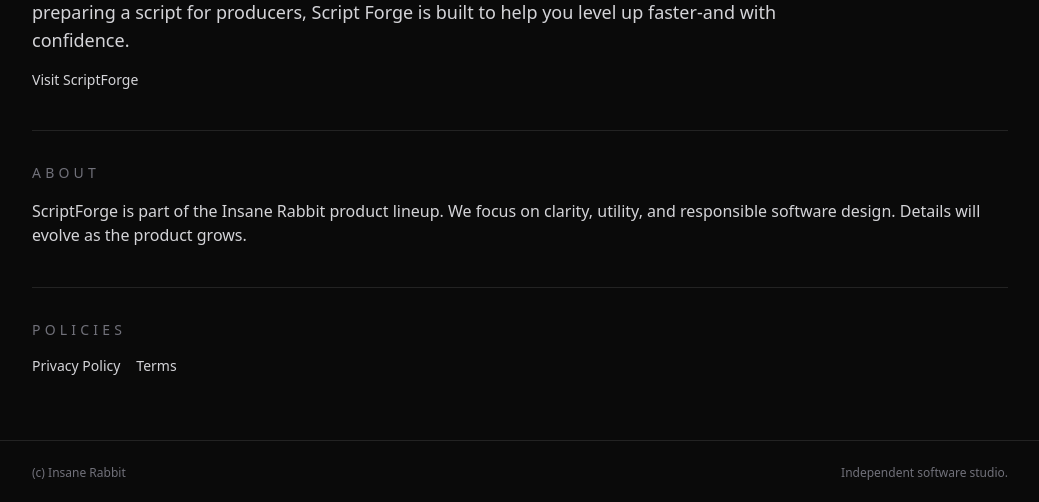
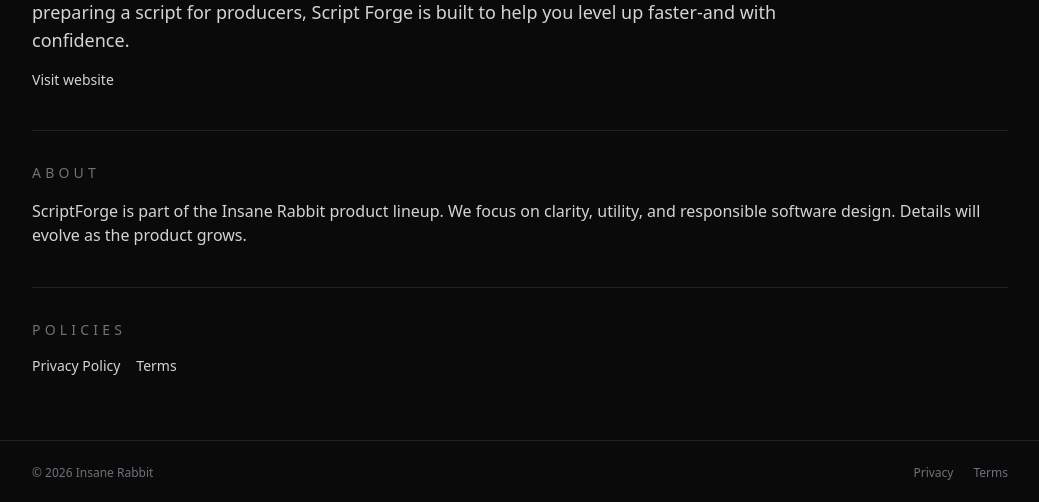
Before and after one commit to BrenC11/Insane-Rabbit-Website, a Next.js app: page /projects/scriptforge in a window 1280 px wide. Shown: the part 503-1005 px from the top of the page, without its empty margins (120-1159 px from the left). Built offline with nearby package versions, Linux system fonts and the light colour scheme; no server answers.

Commit message:
Fix share previews and polish nav/footer

```diff
--- a/app/layout.tsx
+++ b/app/layout.tsx
@@ -3,16 +3,31 @@
 import Nav from "../components/Nav";
 import Footer from "../components/Footer";
 
+const siteUrl =
+  process.env.NEXT_PUBLIC_SITE_URL ??
+  process.env.SITE_URL ??
+  (process.env.VERCEL_URL ? `https://${process.env.VERCEL_URL}` : undefined) ??
+  "http://localhost:3000";
+
 export const metadata: Metadata = {
-  title: "Insane Rabbit",
+  metadataBase: new URL(siteUrl),
+  title: {
+    default: "Insane Rabbit",
+    template: "%s | Insane Rabbit"
+  },
   description: "Independent software studio building focused tools and apps.",
   openGraph: {
+    type: "website",
+    url: "/",
+    siteName: "Insane Rabbit",
     title: "Insane Rabbit",
     description: "Independent software studio building focused tools and apps.",
     images: [
       {
-        url: "/images/InsaneRabbit_LOGO_1.png",
-        alt: "Insane Rabbit logo"
+        url: "/opengraph-image",
+        width: 1200,
+        height: 630,
+        alt: "Insane Rabbit"
       }
     ]
   },
@@ -20,7 +35,7 @@
     card: "summary_large_image",
     title: "Insane Rabbit",
     description: "Independent software studio building focused tools and apps.",
-    images: ["/images/InsaneRabbit_LOGO_1.png"]
+    images: ["/opengraph-image"]
   },
   icons: {
     icon: "/images/InsaneRabbit_LOGO_1.png",
--- /dev/null
+++ b/app/opengraph-image.tsx
@@ -0,0 +1,42 @@
+import { ImageResponse } from "next/og";
+
+export const size = {
+  width: 1200,
+  height: 630
+};
+
+export const contentType = "image/png";
+
+export default function OpenGraphImage() {
+  return new ImageResponse(
+    (
+      <div
+        style={{
+          width: "100%",
+          height: "100%",
+          display: "flex",
+          flexDirection: "column",
+          justifyContent: "center",
+          padding: 80,
+          background: "#0b0b0f",
+          color: "white"
+        }}
+      >
+        <div
+          style={{
+            fontSize: 72,
+            fontWeight: 800,
+            letterSpacing: -1,
+            lineHeight: 1.05
+          }}
+        >
+          Insane Rabbit
+        </div>
+        <div style={{ marginTop: 24, fontSize: 32, color: "#a1a1aa" }}>
+          Independent software studio
+        </div>
+      </div>
+    ),
+    size
+  );
+}
--- a/app/projects/[slug]/page.tsx
+++ b/app/projects/[slug]/page.tsx
@@ -1,11 +1,50 @@
 import Link from "next/link";
 import { notFound } from "next/navigation";
+import type { Metadata } from "next";
 import { getProjectBySlug, projects } from "../../../data/projects";
 
 export const dynamicParams = false;
 
 export function generateStaticParams() {
   return projects.map((project) => ({ slug: project.slug }));
+}
+
+export function generateMetadata({
+  params
+}: {
+  params: { slug: string };
+}): Metadata {
+  const project = getProjectBySlug(params.slug);
+
+  if (!project) {
+    return {
+      title: "Project not found"
+    };
+  }
+
+  const description = project.shortDescription ?? project.description;
+
+  return {
+    title: project.name,
+    description,
+    openGraph: {
+      title: project.name,
+      description,
+      images: [
+        {
+          url: "/opengraph-image",
+          width: 1200,
+          height: 630,
+          alt: "Insane Rabbit"
+        }
+      ]
+    },
+    twitter: {
+      title: project.name,
+      description,
+      images: ["/opengraph-image"]
+    }
+  };
 }
 
 export default function ProjectPage({
@@ -34,24 +73,14 @@
         <p className="max-w-3xl text-lg text-zinc-300">
           {project.description}
         </p>
-        {project.slug === "timecam" ? (
+        {project.websiteUrl ? (
           <a
-            href="https://www.timecam.ai"
+            href={project.websiteUrl}
             target="_blank"
             rel="noreferrer"
             className="text-sm text-zinc-300 transition hover:text-white"
           >
-            Visit TimeCam.ai
-          </a>
-        ) : null}
-        {project.slug === "scriptforge" ? (
-          <a
-            href="https://www.scriptforgeapp.com"
-            target="_blank"
-            rel="noreferrer"
-            className="text-sm text-zinc-300 transition hover:text-white"
-          >
-            Visit ScriptForge
+            Visit website
           </a>
         ) : null}
         {project.slug === "who-were-you" ? (
--- a/app/projects/[slug]/privacy/page.tsx
+++ b/app/projects/[slug]/privacy/page.tsx
@@ -1,5 +1,6 @@
 import Link from "next/link";
 import { notFound } from "next/navigation";
+import type { Metadata } from "next";
 import PolicyContent from "../../../../components/PolicyContent";
 import { getProjectBySlug, projects } from "../../../../data/projects";
 
@@ -7,6 +8,44 @@
 
 export function generateStaticParams() {
   return projects.map((project) => ({ slug: project.slug }));
+}
+
+export function generateMetadata({
+  params
+}: {
+  params: { slug: string };
+}): Metadata {
+  const project = getProjectBySlug(params.slug);
+
+  if (!project) {
+    return {
+      title: "Privacy Policy"
+    };
+  }
+
+  const description = `Privacy policy for ${project.name}.`;
+
+  return {
+    title: `${project.name} Privacy Policy`,
+    description,
+    openGraph: {
+      title: `${project.name} Privacy Policy`,
+      description,
+      images: [
+        {
+          url: "/opengraph-image",
+          width: 1200,
+          height: 630,
+          alt: "Insane Rabbit"
+        }
+      ]
+    },
+    twitter: {
+      title: `${project.name} Privacy Policy`,
+      description,
+      images: ["/opengraph-image"]
+    }
+  };
 }
 
 export default function ProjectPrivacyPage({
--- a/app/projects/[slug]/terms/page.tsx
+++ b/app/projects/[slug]/terms/page.tsx
@@ -1,5 +1,6 @@
 import Link from "next/link";
 import { notFound } from "next/navigation";
+import type { Metadata } from "next";
 import PolicyContent from "../../../../components/PolicyContent";
 import { getProjectBySlug, projects } from "../../../../data/projects";
 
@@ -7,6 +8,44 @@
 
 export function generateStaticParams() {
   return projects.map((project) => ({ slug: project.slug }));
+}
+
+export function generateMetadata({
+  params
+}: {
+  params: { slug: string };
+}): Metadata {
+  const project = getProjectBySlug(params.slug);
+
+  if (!project) {
+    return {
+      title: "Terms"
+    };
+  }
+
+  const description = `Terms and conditions for ${project.name}.`;
+
+  return {
+    title: `${project.name} Terms`,
+    description,
+    openGraph: {
+      title: `${project.name} Terms`,
+      description,
+      images: [
+        {
+          url: "/opengraph-image",
+          width: 1200,
+          height: 630,
+          alt: "Insane Rabbit"
+        }
+      ]
+    },
+    twitter: {
+      title: `${project.name} Terms`,
+      description,
+      images: ["/opengraph-image"]
+    }
+  };
 }
 
 export default function ProjectTermsPage({
--- a/components/Footer.tsx
+++ b/components/Footer.tsx
@@ -1,9 +1,20 @@
+import Link from "next/link";
+
 export default function Footer() {
+  const year = new Date().getFullYear();
+
   return (
     <footer className="border-t border-white/10">
-      <div className="mx-auto flex max-w-5xl flex-col gap-2 px-6 py-6 text-xs text-zinc-500 sm:flex-row sm:items-center sm:justify-between">
-        <span>(c) Insane Rabbit</span>
-        <span>Independent software studio.</span>
+      <div className="mx-auto flex max-w-5xl flex-col gap-3 px-6 py-6 text-xs text-zinc-500 sm:flex-row sm:items-center sm:justify-between">
+        <span>© {year} Insane Rabbit</span>
+        <div className="flex flex-wrap items-center gap-x-5 gap-y-2">
+          <Link href="/privacy" className="transition hover:text-zinc-200">
+            Privacy
+          </Link>
+          <Link href="/terms" className="transition hover:text-zinc-200">
+            Terms
+          </Link>
+        </div>
       </div>
     </footer>
   );
--- a/data/projects.ts
+++ b/data/projects.ts
@@ -4,6 +4,7 @@
   description: string;
   shortDescription?: string;
   platform: "Web App" | "iOS App" | "iOS & iPad App";
+  websiteUrl?: string;
   privacyPolicy: string;
   terms: string;
 };
@@ -17,6 +18,7 @@
     description:
       "Script Forge is a comprehensive AI-driven screenwriting toolkit built for writers who want clear, actionable feedback-without the guesswork. It analyses screenplays at a professional level, breaking down story structure, character agency, dialogue, pacing, and theme to highlight both strengths and weaknesses. Writers can access everything from quick coverage reports to deep, multi-page evaluations packed with practical improvement notes. Script Forge also offers specialist tools like character agency analysis, first-10-page deep dives, and visual Poster Labs that turn scripts and ideas into striking pitch-ready artwork. Designed to support consistent growth, Script Forge rewards regular writing, helps writers track progress, and provides insights that feel closer to a seasoned script reader than a generic AI. Whether you're polishing a short, developing a feature, or preparing a script for producers, Script Forge is built to help you level up faster-and with confidence.",
     platform: "Web App",
+    websiteUrl: "https://www.scriptforgeapp.com",
     privacyPolicy:
       "ScriptForge respects user privacy and only collects data needed to operate the service. This placeholder will be replaced with the official policy.",
     terms:
@@ -30,6 +32,7 @@
     description:
       "TimeCam is a creative camera app that lets you capture the present and instantly transform it into another time period - past or future. Take a photo or video, choose a time era, and TimeCam reimagines the scene as if it were captured years ago... or decades ahead. Powered by advanced AI, TimeCam preserves the original composition of your image while changing the world around it - architecture, atmosphere, lighting, and subtle details evolve to match the selected era. From nostalgic past aesthetics to speculative futures, every result feels cinematic and grounded in the original moment. TimeCam is built for creators, storytellers, and anyone curious about how the same moment might look across time. Whether you're experimenting, world-building, or just having fun, TimeCam turns everyday photos into time-travel snapshots. Capture now. See then. Explore what's next.",
     platform: "iOS App",
+    websiteUrl: "https://www.timecam.ai",
     privacyPolicy:
       "TimeCam.ai collects only the minimum data required to provide app functionality. This placeholder will be replaced with the official policy.",
     terms:
```
Also changed, not shown: components/Nav.tsx (+41 -1 lines).
